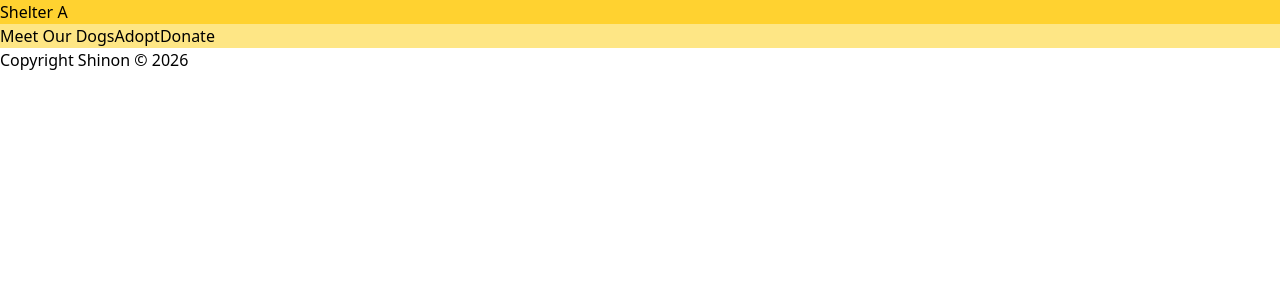
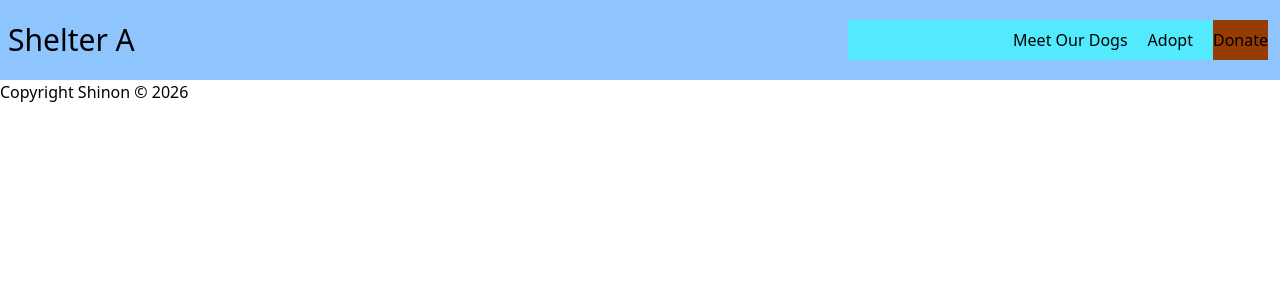
Before and after one commit to shine7on/shelter-website, a Django app: page /dog in a window 1280 px wide. Shown: the top 300 px of the page. Run offline with Django 5.2, Linux system fonts and the light colour scheme; data that the repository does not hold is empty.

Commit message:
Add style on header

```diff
--- a/shelter_web/static/css/output.css
+++ b/shelter_web/static/css/output.css
@@ -9,6 +9,17 @@
       "Courier New", monospace;
     --color-amber-200: oklch(92.4% 0.12 95.746);
     --color-amber-300: oklch(87.9% 0.169 91.605);
+    --color-amber-800: oklch(47.3% 0.137 46.201);
+    --color-cyan-50: oklch(98.4% 0.019 200.873);
+    --color-cyan-300: oklch(86.5% 0.127 207.078);
+    --color-blue-300: oklch(80.9% 0.105 251.813);
+    --spacing: 0.25rem;
+    --text-2xl: 1.5rem;
+    --text-2xl--line-height: calc(2 / 1.5);
+    --text-3xl: 1.875rem;
+    --text-3xl--line-height: calc(2.25 / 1.875);
+    --text-4xl: 2.25rem;
+    --text-4xl--line-height: calc(2.5 / 2.25);
     --default-font-family: var(--font-sans);
     --default-mono-font-family: var(--font-mono);
   }
@@ -165,17 +176,113 @@
   .static {
     position: static;
   }
+  .mr-3 {
+    margin-right: calc(var(--spacing) * 3);
+  }
+  .ml-2 {
+    margin-left: calc(var(--spacing) * 2);
+  }
   .flex {
     display: flex;
   }
+  .h-5 {
+    height: calc(var(--spacing) * 5);
+  }
+  .h-10 {
+    height: calc(var(--spacing) * 10);
+  }
+  .h-20 {
+    height: calc(var(--spacing) * 20);
+  }
+  .h-25 {
+    height: calc(var(--spacing) * 25);
+  }
+  .h-30 {
+    height: calc(var(--spacing) * 30);
+  }
+  .w-5 {
+    width: calc(var(--spacing) * 5);
+  }
+  .basis-1\/3 {
+    flex-basis: calc(1 / 3 * 100%);
+  }
+  .basis-2\/3 {
+    flex-basis: calc(2 / 3 * 100%);
+  }
   .flex-row {
     flex-direction: row;
+  }
+  .content-center {
+    align-content: center;
+  }
+  .content-end {
+    align-content: flex-end;
+  }
+  .items-center {
+    align-items: center;
+  }
+  .justify-between {
+    justify-content: space-between;
+  }
+  .justify-end {
+    justify-content: flex-end;
+  }
+  .justify-items-end {
+    justify-items: end;
+  }
+  .gap-1\.5 {
+    gap: calc(var(--spacing) * 1.5);
+  }
+  .gap-3 {
+    gap: calc(var(--spacing) * 3);
+  }
+  .gap-5 {
+    gap: calc(var(--spacing) * 5);
+  }
+  .border-cyan-50 {
+    border-color: var(--color-cyan-50);
   }
   .bg-amber-200 {
     background-color: var(--color-amber-200);
   }
   .bg-amber-300 {
     background-color: var(--color-amber-300);
+  }
+  .bg-amber-800 {
+    background-color: var(--color-amber-800);
+  }
+  .bg-blue-300 {
+    background-color: var(--color-blue-300);
+  }
+  .bg-cyan-300 {
+    background-color: var(--color-cyan-300);
+  }
+  .text-center {
+    text-align: center;
+  }
+  .text-end {
+    text-align: end;
+  }
+  .text-right {
+    text-align: right;
+  }
+  .align-bottom {
+    vertical-align: bottom;
+  }
+  .align-middle {
+    vertical-align: middle;
+  }
+  .text-2xl {
+    font-size: var(--text-2xl);
+    line-height: var(--tw-leading, var(--text-2xl--line-height));
+  }
+  .text-3xl {
+    font-size: var(--text-3xl);
+    line-height: var(--tw-leading, var(--text-3xl--line-height));
+  }
+  .text-4xl {
+    font-size: var(--text-4xl);
+    line-height: var(--tw-leading, var(--text-4xl--line-height));
   }
   .filter {
     filter: var(--tw-blur,) var(--tw-brightness,) var(--tw-contrast,) var(--tw-grayscale,) var(--tw-hue-rotate,) var(--tw-invert,) var(--tw-saturate,) var(--tw-sepia,) var(--tw-drop-shadow,);
--- a/shelter_web/templates/shelter_web/template_demo.html
+++ b/shelter_web/templates/shelter_web/template_demo.html
@@ -8,14 +8,14 @@
         <link href="{% static 'css/output.css' %}" rel="stylesheet">
     </head>
     <body>
-        <header class = 'flex-row bg-amber-200'>
-            <div class="flex bg-amber-300">
+        <header class = 'flex h-20 items-center bg-blue-300'>
+            <div class="basis-2/3 text-3xl margin-left ml-2">
                 Shelter A
             </div>
-            <div class="flex ">
-                <p>Meet Our Dogs</p>
-                <p>Adopt</p>
-                <button class="donate">Donate</button>
+            <div class="basis-1/3 bg-cyan-300  flex items-center justify-end gap-5 mr-3 text-18">
+                <a>Meet Our Dogs</a>
+                <a>Adopt</a>
+                <button class="bg-amber-800 h-10">Donate</button>
             </div>
         </header>
         <!-- Add filter / Convertor to lb/kg / -->
--- a/shelter_web/views.py
+++ b/shelter_web/views.py
@@ -11,3 +11,7 @@ def hello_world(request):
 def all_dogs_views(request):
     dogs = Dog.objects.all()
     return render(request, 'shelter_web/template_demo.html', {'dogs': dogs})
+
+def all_dogs_searchable(request):
+    dogs = Dog.objects.all()
+    return render(request, 'shelter_web/template_demo.html', {'dogs': dogs})
```
Also changed, not shown: 1 other file.
